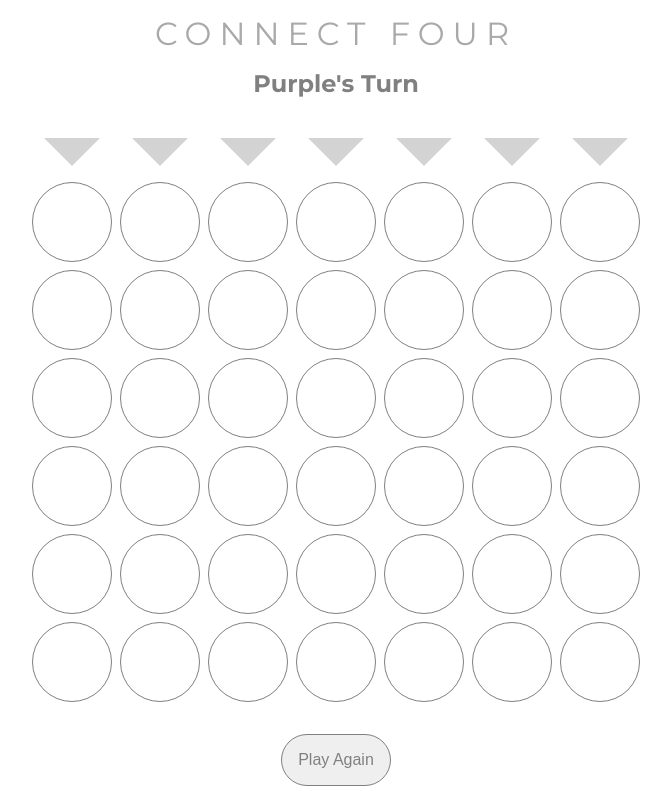
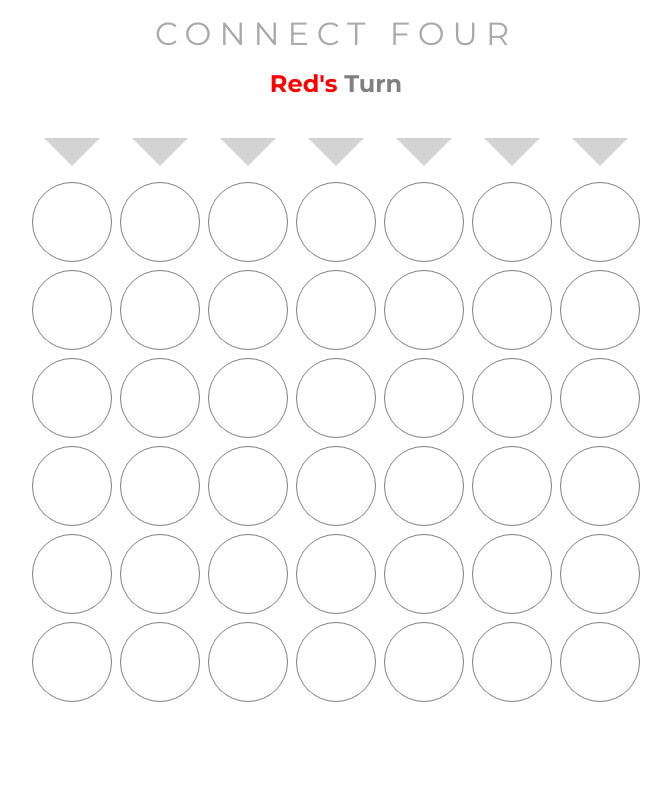
Before and after one commit to Steverobles/connect-four, a plain HTML site: page index.html in a window 1280 px wide. Shown: the whole page, without its empty margins (304-975 px from the left). Drawn offline with Linux system fonts and the light colour scheme.

Commit message:
completing render functions

```diff
--- a/index.html
+++ b/index.html
@@ -30,8 +30,8 @@
         <div id="c4r5"></div>
         <div id="c5r5"></div>
         <div id="c6r5"></div>
-        <div id="c0r5"></div>
 
+        <div id="c0r4"></div>
         <div id="c1r4"></div>
         <div id="c2r4"></div>
         <div id="c3r4"></div>
--- a/script.js
+++ b/script.js
@@ -1,13 +1,84 @@
 /*----- constants -----*/
-
+const COLORS = {
+    '0': 'White',
+    '1' : 'Red',
+    '-1': 'Blue'
+}
 
 /*----- state variables -----*/
-
+let board // array of column arrays
+let turn // 1 or -1
+let winner // null = no winner; 1 or -1 winner; 'T' = tie game
 
 /*----- cached elements  -----*/
-
+const messageEl = document.querySelector('h1')
+const playAgainBtn = document.querySelector('button')
+const markerEls = document.querySelectorAll('#markers > div')
 
 /*----- event listeners -----*/
 
 
 /*----- functions -----*/
+init();
+
+//Initialize all state, then call render()
+function init() {
+    // To visualize the board's mapping to the DOM,
+    //rotate the board array 90 degrees counter-clockwise
+    board = [
+        [0, 0, 0, 0, 0, 0], // col 0
+        [0, 0, 0, 0, 0, 0], // col 1
+        [0, 0, 0, 0, 0, 0], // col 2
+        [0, 0, 0, 0, 0, 0], // col 3
+        [0, 0, 0, 0, 0, 0], // col 4
+        [0, 0, 0, 0, 0, 0], // col 5
+        [0, 0, 0, 0, 0, 0], // col 6
+]
+turn = 1
+winner = null
+render()
+}
+
+// visualize all state in the DOM
+function render() {
+    renderBoard()
+    renderMessage()
+    //hide/show UI elements (controls)
+    renderControls()
+}
+
+function renderBoard() {
+    board.forEach(function(colArr, colIdx) {
+        // iterate over the cells in the current column(colArr)
+        colArr.forEach(function(cellVal, rowIdx) {
+            const cellId = `c${colIdx}r${rowIdx}`
+            const cellEl = document.getElementById(cellId)
+            cellEl.style.backgroundColor = COLORS[cellVal]
+        })
+    })
+}
+
+function renderMessage() {
+    if(winner === 'T') {
+        messageEl.innerText = "It's a tie!"
+    } else if (winner) {
+        messageEl.innerHTML = `<span style="color: ${COLORS[winner]}">${COLORS[winner]}</span> Wins! `
+    } else {
+        //Game is in play
+        messageEl.innerHTML = `<span style="color: ${COLORS[turn]}">${COLORS[turn]}'s</span> Turn`
+    }
+}
+
+function renderControls () {
+// Ternary expression is the go to when you want 1 of 2 returned
+//< cond expression> ? <truthy exp> : <falsey exp>
+playAgainBtn.style.visibility = winner ? 'visible' : 'hidden'
+// itereate over the marker elements to hide/show
+//according to the column being full (no 0's) or not
+markerEls.forEach(function (markerEl, colIdx) {
+    const hideMarker = !board[colIdx].includes(0) || winner
+    markerEl.style.visibility = hideMarker ? 'hidden' : 'visible'
+})
+
+
+}
```
